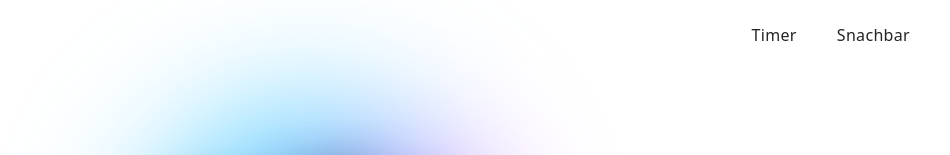
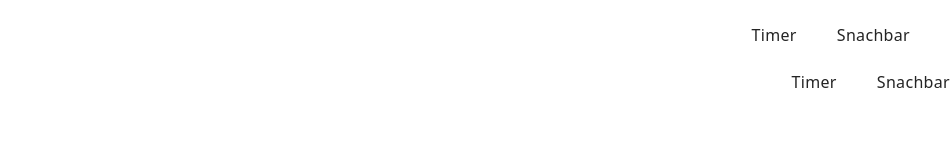
Before and after one commit to truezima/goit-js-hw-10, a website built with Vite: page src/index.html in a window 1280 px wide. Shown: the top 155 px of the page, without its empty margins (330-1280 px from the left). Built offline with nearby package versions, Linux system fonts and the light colour scheme.

Commit message:
fix filename

```diff
--- a/src/index.html
+++ b/src/index.html
@@ -4,16 +4,21 @@
     <meta charset="UTF-8" />
     <link rel="icon" type="image/svg+xml" href="/favicon.svg" />
     <meta name="viewport" content="width=device-width, initial-scale=1.0" />
-    <title>Vanilla App Template</title>
+    <title>Vanilla App Templatexdvxsvdfvb</title>
     <link rel="stylesheet" href="./css/styles.css" />
   </head>
   <body>
     <load src="./partials/header.html" icon-path="img/sprite.svg#logo" />
 
     <main>
-      <!-- Loads the specified .html file -->
-      <load src="./partials/vite-promo.html" />
-      <load src="./partials/badges.html" />
+      <ul class="nav-list">
+        <li class="nav-item">
+          <a class="nav-link {=$highlight-act}" href="./1-timer.html">Timer</a>
+        </li>
+        <li class="nav-item">
+          <a class="nav-link {=$highlight-curr}" href="./2-snachbar.html">Snachbar</a>
+        </li>
+      </ul>
     </main>
 
     <load src="./partials/footer.html" />
```
Also changed, not shown: src/2-snackbar.html (renamed from src/2-snachbar.html).
